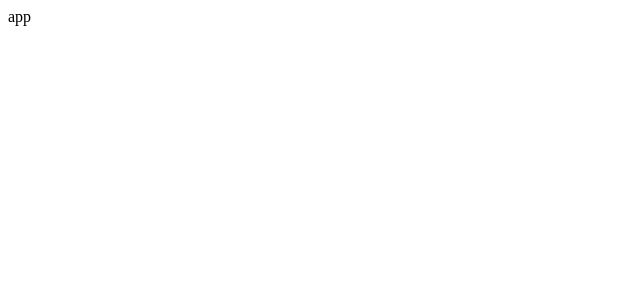
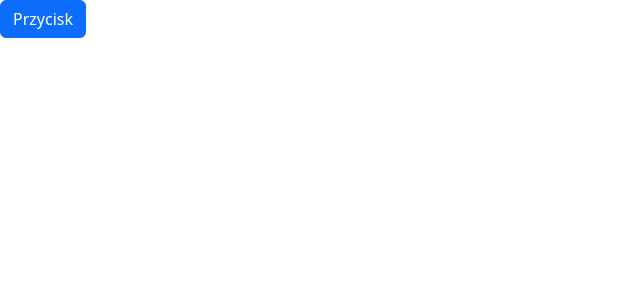
Before and after one commit to HelloNatalia/licencjat-frontend, a React (Create React App) app in the folder licencjat-frontend/: page / in a window 1280 px wide. Shown: the top 300 px of the page, without its empty margins (0-640 px from the left). Built offline with nearby package versions, Linux system fonts and the light colour scheme.

Commit message:
Dodano bootstrapa

```diff
--- a/licencjat-frontend/package.json
+++ b/licencjat-frontend/package.json
@@ -6,7 +6,9 @@
     "@testing-library/jest-dom": "^5.17.0",
     "@testing-library/react": "^13.4.0",
     "@testing-library/user-event": "^13.5.0",
+    "bootstrap": "^5.3.2",
     "react": "^18.2.0",
+    "react-bootstrap": "^2.10.0",
     "react-dom": "^18.2.0",
     "react-scripts": "5.0.1",
     "web-vitals": "^2.1.4"
--- a/licencjat-frontend/src/App.js
+++ b/licencjat-frontend/src/App.js
@@ -1,5 +1,11 @@
+import { Button } from "react-bootstrap";
+
 function App() {
-  return <>app</>;
+  return (
+    <div>
+      <Button>Przycisk</Button>
+    </div>
+  );
 }
 
 export default App;
--- a/licencjat-frontend/src/index.js
+++ b/licencjat-frontend/src/index.js
@@ -2,6 +2,7 @@
 import ReactDOM from "react-dom/client";
 import "./index.css";
 import App from "./App";
+import "bootstrap/dist/css/bootstrap.min.css";
 
 const root = ReactDOM.createRoot(document.getElementById("root"));
 root.render(
```
Also changed, not shown: 1 other file (tests, documents, lock files or other folders).
